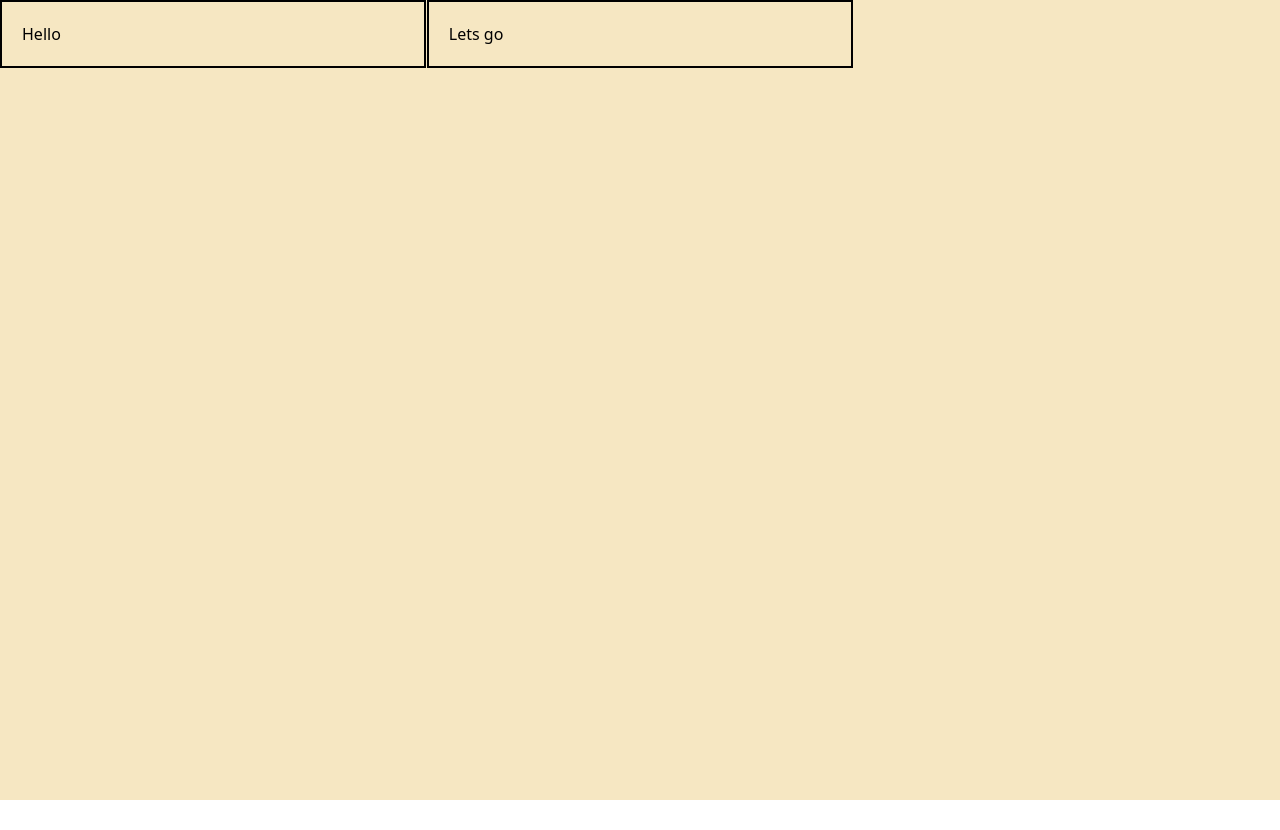
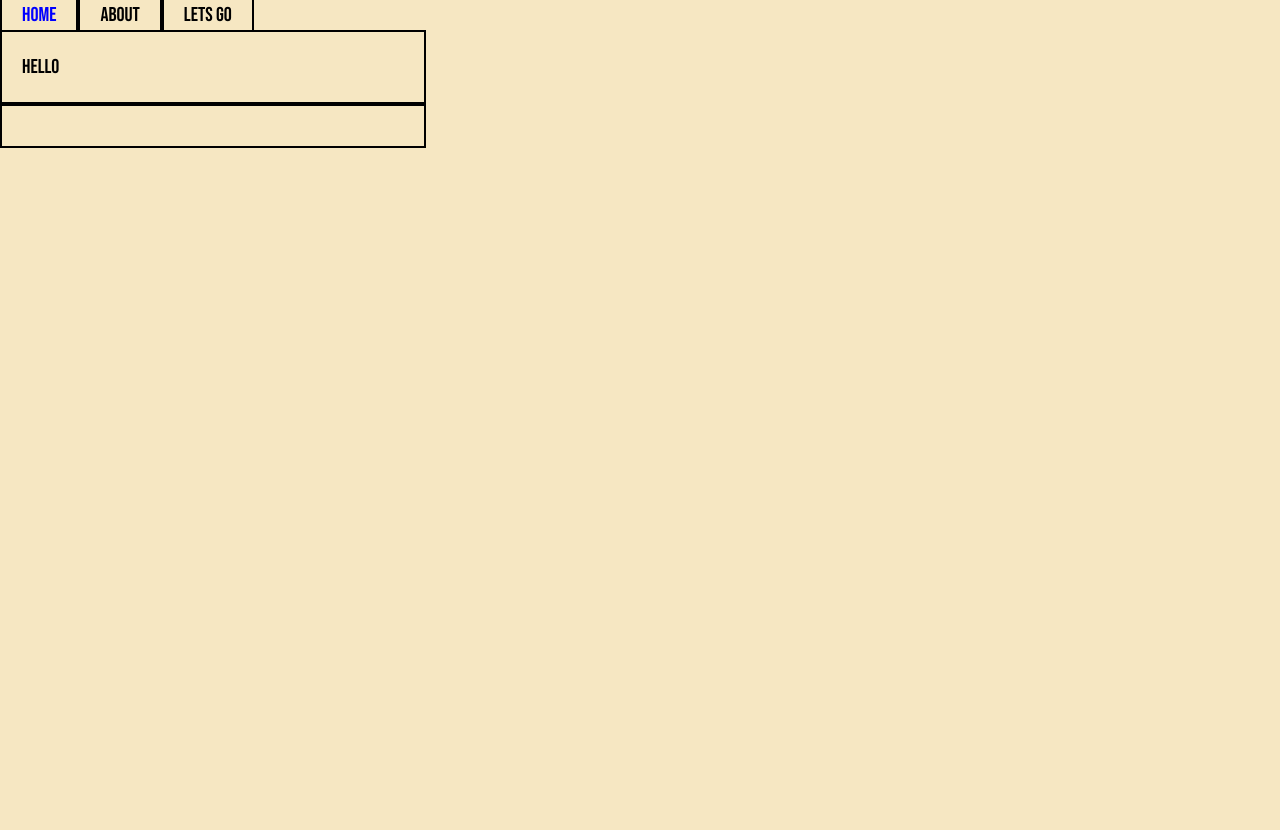
Before and after one commit to antonialumi/cat, a Next.js app: page / in a window 1280 px wide. Before the commit the page ends 800 px from the top, so only its background shows below. Built offline with nearby package versions, Linux system fonts and the light colour scheme.

Commit message:
Changing fonts, adding some styles, new organization for components ex: Navigation Bar

```diff
--- /dev/null
+++ b/components/navigation.tsx
@@ -0,0 +1,11 @@
+import Link from "next/link"
+export default function NavigationBar(){
+    return (<>
+    <div>
+        <Link className="grid-item" href="/">Home</Link>
+        <Link className="grid-item" href="/about">about</Link>
+        <Link className="grid-item" href="/letsgo">Lets go</Link>
+    </div>
+    </>
+    )
+}
--- a/pages/_document.tsx
+++ b/pages/_document.tsx
@@ -1,10 +1,14 @@
+import NavigationBar from '@/components/navigation'
 import { Html, Head, Main, NextScript } from 'next/document'
 
 export default function Document() {
   return (
     <Html lang="en">
-      <Head />
-      <body>
+      <Head>
+        <link rel="stylesheet" href="https://fonts.googleapis.com/css2?family=Bebas+Neue&display=swap" />
+      </Head>
+      <body className='fondo'>
+        <NavigationBar></NavigationBar>
         <Main />
         <NextScript />
       </body>
--- a/pages/index.tsx
+++ b/pages/index.tsx
@@ -1,11 +1,17 @@
-
+import Link from "next/link";
 export default function Home() {
   return (
-    <div className="fondo" style={{ minHeight: '100vh' }}>
+  <>
+  <div className="fondo" style={{ minHeight: '100vh' }}>
       <div className="grid-container">
-      <h1 className="grid-item fondo">Hello</h1>
-      <a className="grid-item"href="\letsgo">Lets go</a>
-    </div>
-    </div>
+        <h1 className="grid-item fondo">Hello</h1>
+      </div>
+      <div className="grid-container">
+        <h1 className="grid-item">
+        </h1>
+      </div>
+    </div></>
+
+
   )
 }
--- a/pages/letsgo.tsx
+++ b/pages/letsgo.tsx
@@ -1,4 +1,5 @@
 import { useState } from "react";
+import Link from "next/link";
 
 
 
@@ -21,18 +22,18 @@ export default function Letsgo(){
 
 
     return (
-        <div className="fondo" style={{ minHeight: '100vh' }}>
+        <><div className="fondo" style={{ minHeight: '100vh' }}>
             <div className="grid-container">
                 <p className="grid-item">AAAAAAAA letsgo</p>
                 <div className="grid-container">
-                    <button className="grid-item" onClick={ e => pressWordButton()}>
-                    Word
+                    <button className="grid-item" onClick={e => pressWordButton()}>
+                        Word
                     </button>
                     <div className="grid-item">{selectedPhrase}</div>
                 </div>
-                <br/>
-                <a className="grid-item"href="/">Home</a></div>
-        </div>
+                <br />
+                </div>
+        </div></>
 
     )
 
--- a/styles/globals.css
+++ b/styles/globals.css
@@ -9,9 +9,11 @@ html, body {
     height:  100%;
 }
 
-.grid-item {
+.grid-item{
     border: 2px solid #000;
     padding: 20px; /* space within grid items */
+    font-family: 'Bebas Neue', sans-serif;
+    font-size: 20px;
 
   }
 .grid-container {
@@ -19,3 +21,6 @@ html, body {
     grid-template-columns: repeat(3, 1fr); /* number of columns */
     gap: 0.4px; /* gap between grid items */
   }
+  a:hover,button:hover{
+    color: blue;
+  }
```
